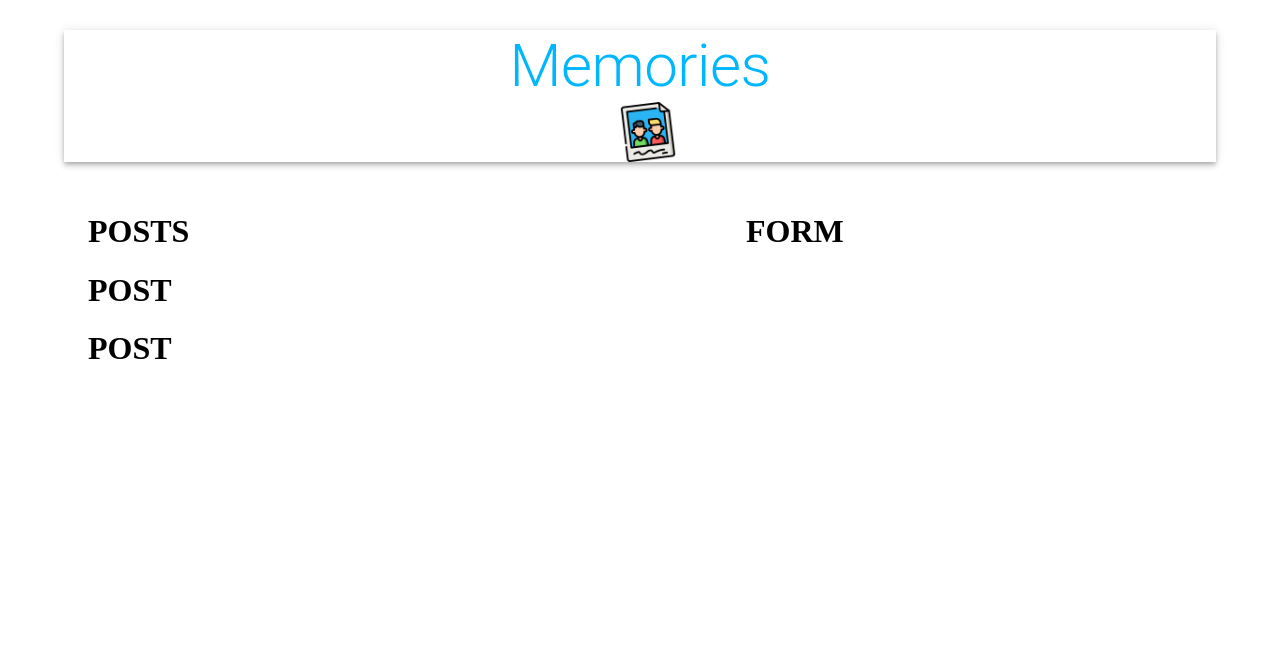
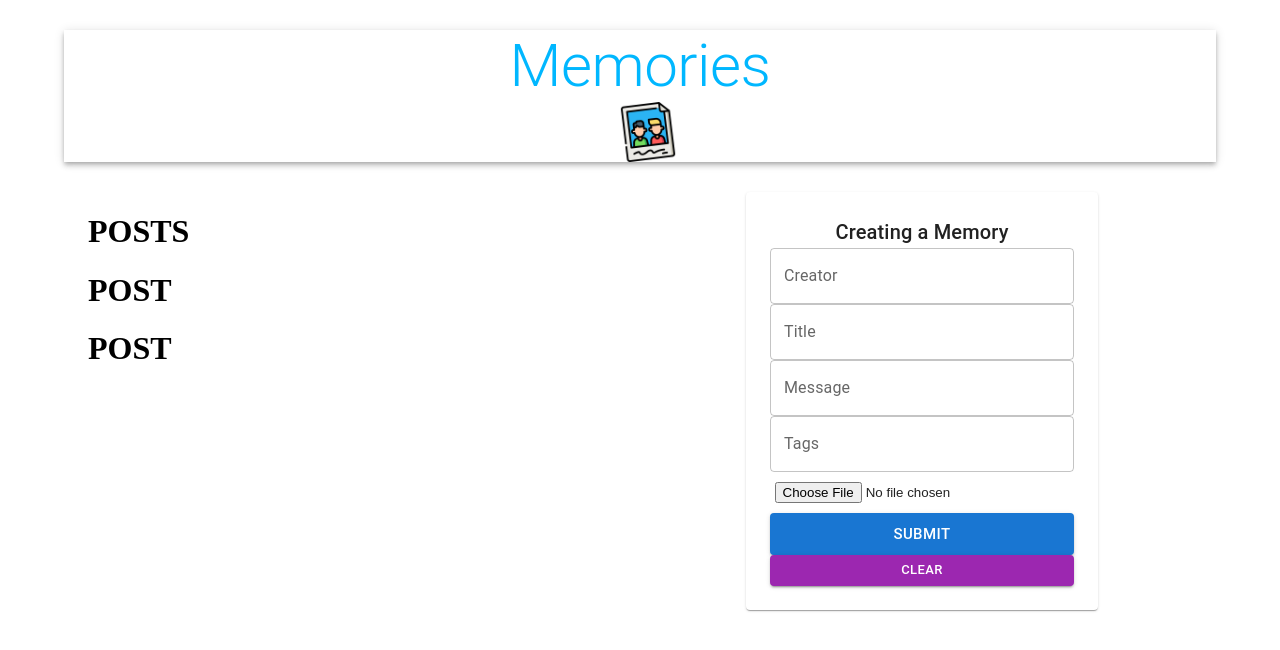
Before and after one commit to Justanthr/Milestone-2, a React (Create React App) app in the folder client/: page / in a window 1280 px wide. Shown: the top 650 px of the page. Built offline with nearby package versions, Linux system fonts and the light colour scheme; no server answers.

Commit message:
Form done

```diff
--- a/client/package.json
+++ b/client/package.json
@@ -2,6 +2,7 @@
   "name": "client",
   "version": "0.1.0",
   "private": true,
+  "proxy": "http://localhost:5000",
   "dependencies": {
     "@emotion/react": "^11.9.3",
     "@emotion/styled": "^11.9.3",
--- a/client/src/components/Form/Form.js
+++ b/client/src/components/Form/Form.js
@@ -1,9 +1,36 @@
-import React from 'react'
+import React, {useState} from 'react'
 import './form-styles.css'
+import FileBase from 'react-file-base64'
+import {TextField, Button, Typography, Paper} from '@mui/material'
 
 const Form = () => {
+    const [postData, setPostData] = useState({
+        creator: '', title: '', message: '', tags: '', selectedFile: ''
+    })
+
+    const handleSubmit = () => {
+
+    }
+
+    const clear = () => {
+
+    }
+
     return (
-        <h1>FORM</h1>
+       <Paper className='paper'>
+        <form autoComplete='off' noValidate className='root form' onSubmit={handleSubmit}>
+            <Typography variant='h6'>Creating a Memory</Typography>
+            <TextField name='creator' variant='outlined' label='Creator' fullWidth value={postData.creator} onChange={(e) => setPostData({... postData, creator: e.target.value})} />
+            <TextField name='title' variant='outlined' label='Title' fullWidth value={postData.title} onChange={(e) => setPostData({... postData, title: e.target.value})} />
+            <TextField name='message' variant='outlined' label='Message' fullWidth value={postData.message} onChange={(e) => setPostData({... postData, message: e.target.value})} />
+            <TextField name='tags' variant='outlined' label='Tags' fullWidth value={postData.tags} onChange={(e) => setPostData({... postData, tags: e.target.value})} />
+            <div className='file-input'>
+                <FileBase multiple={false} onDone={({base64}) => setPostData({... postData, selectedFile: base64})} />
+            </div>
+            <Button className='submit-btn' variant='contained' color='primary' size='large' type='submit' fullWidth >Submit</Button>
+            <Button variant='contained' color='secondary' size='small' onClick={clear} fullWidth >Clear</Button>
+        </form>
+       </Paper>
     )
 }
 
--- a/client/src/components/Posts/Posts.js
+++ b/client/src/components/Posts/Posts.js
@@ -1,8 +1,13 @@
 import React from 'react'
 import Post from './Post/Post.js'
 import './posts-style.css'
+import {useSelector} from 'react-redux'
 
 const Posts = () => {
+    const posts  = useSelector((state) => state.posts)
+
+    console.log(posts)
+
     return (
         <>
             <h1>POSTS</h1>
```
Also changed, not shown: 1 other file (tests, documents, lock files or other folders).
